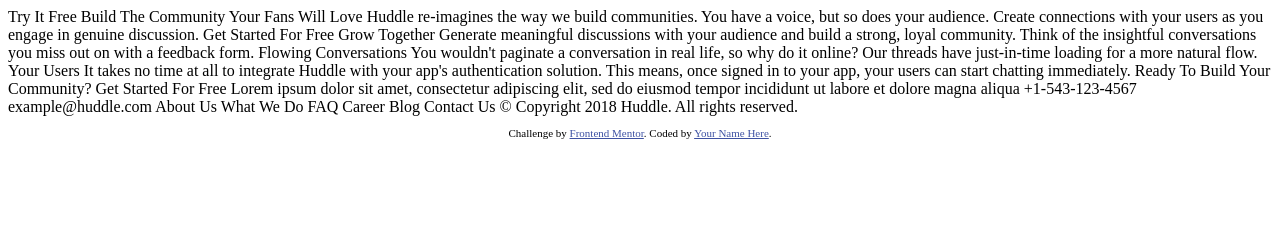
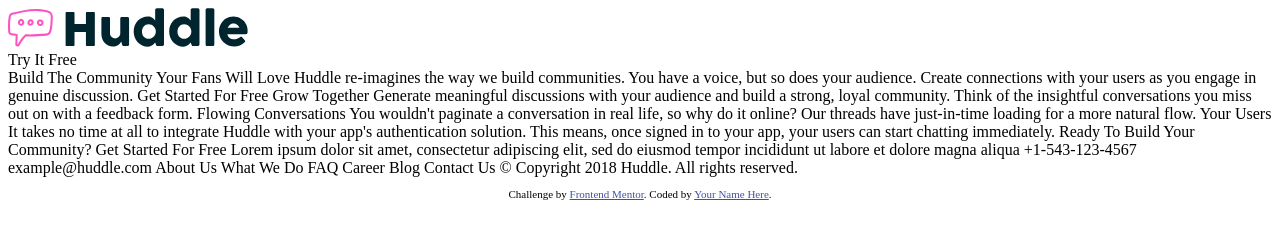
Before and after one commit to lathegreat23/huddle-newbie, a plain HTML site: page index.html in a window 1280 px wide. Drawn offline with Linux system fonts and the light colour scheme.

Commit message:
Update index.html

```diff
--- a/index.html
+++ b/index.html
@@ -15,9 +15,10 @@
   </style>
 </head>
 <body>
-
-  Try It Free
-
+  <div id="header-section">
+    <div id="header-logo"><img src="/images/logo.svg"></div>
+    <div id="try-free-btn">Try It Free</div>
+  </div>
   Build The Community Your Fans Will Love
 
   Huddle re-imagines the way we build communities. You have a voice, but so does your audience.
```
